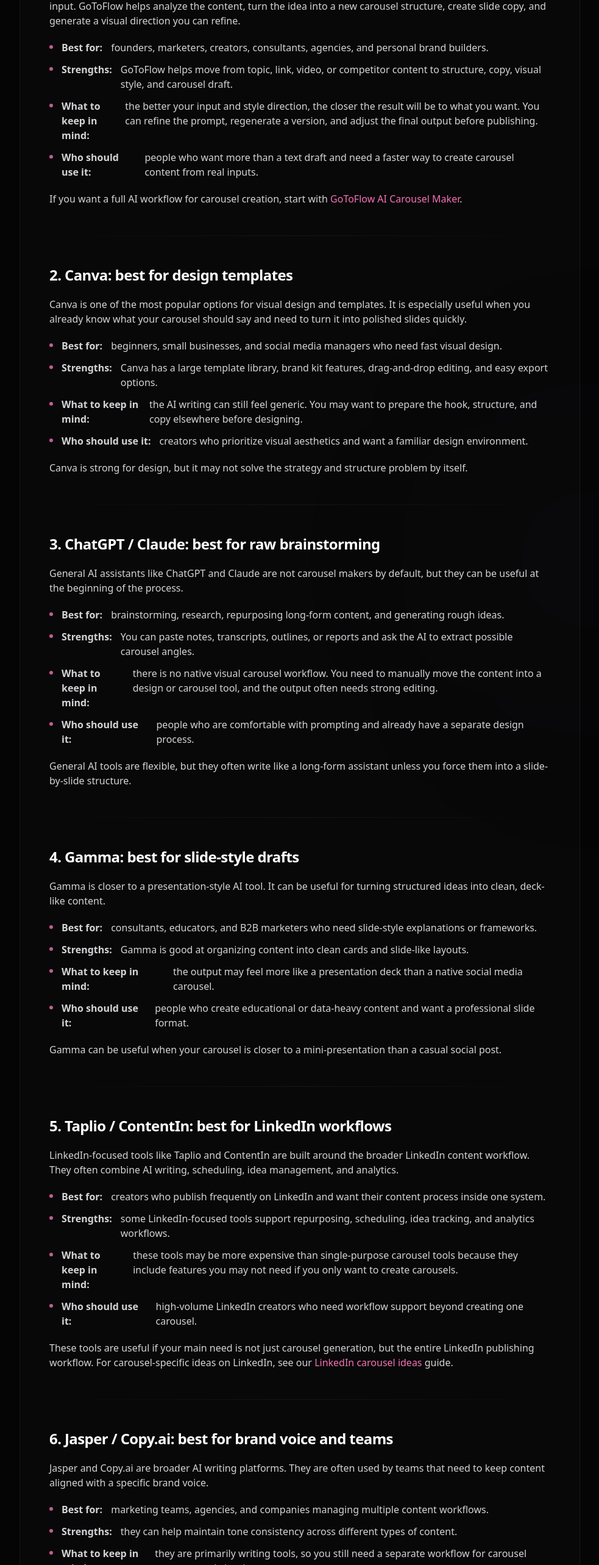
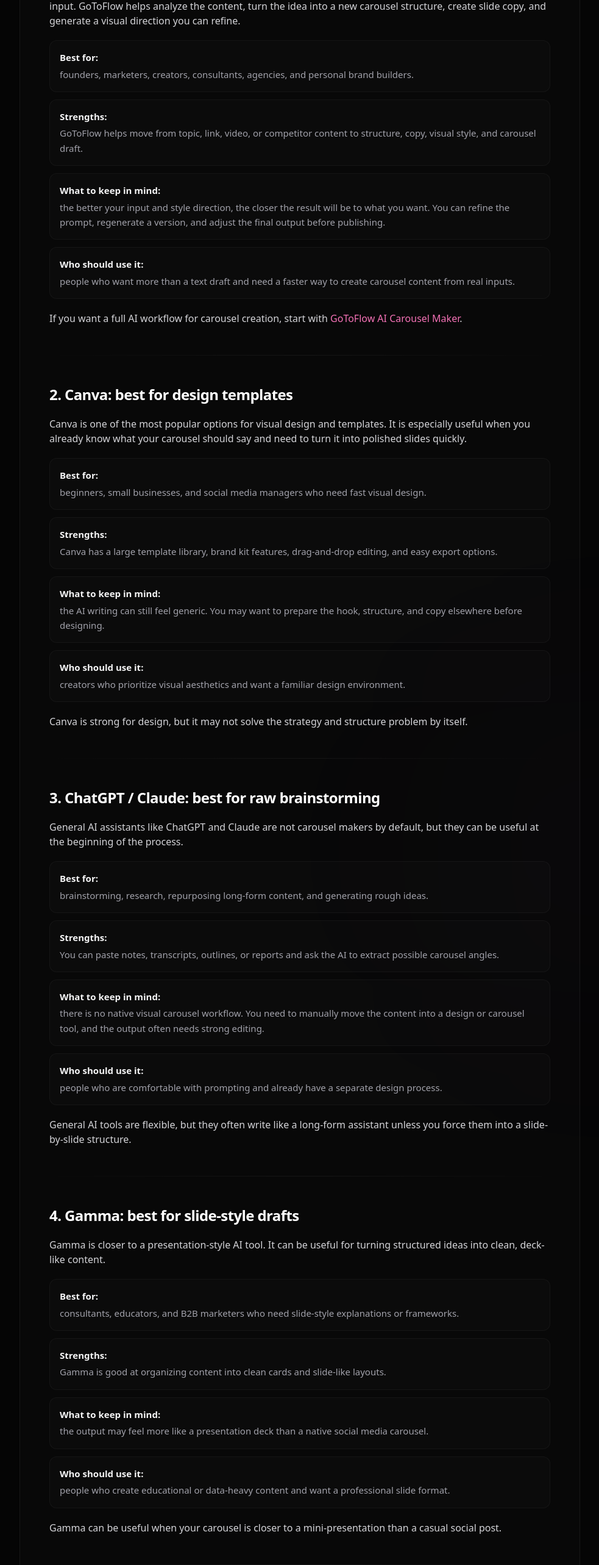
Before and after one commit to matteimikeska49-bot/gtf, a React (Vite) app: page /blog/best-ai-carousel-generators in a window 1280 px wide. Shown: the part 5219-7785 px from the top of the page at 61% size, without its empty margins (148-1131 px from the left). Built offline with nearby package versions, Linux system fonts and the light colour scheme.

Commit message:
Fix blog tool detail readability

```diff
--- a/src/components/blog/BestAiCarouselGeneratorsPage.jsx
+++ b/src/components/blog/BestAiCarouselGeneratorsPage.jsx
@@ -303,12 +303,24 @@ const ArticleBody = () => (
       <p className="text-zinc-300 text-[15px] md:text-base leading-[1.85] mb-5">
         For example, you might find a competitor video that explains a topic well. Instead of manually watching it, taking notes, writing a new outline, and designing the carousel from scratch, you can use the video as an input. GoToFlow helps analyze the content, turn the idea into a new carousel structure, create slide copy, and generate a visual direction you can refine.
       </p>
-      <ul className="space-y-3 mb-5">
-        <li className="flex items-start gap-3.5 text-zinc-300 text-[15px] md:text-base leading-[1.7]"><span className="mt-2 w-1.5 h-1.5 rounded-full bg-pink-400/80 shrink-0" /><strong>Best for:</strong> founders, marketers, creators, consultants, agencies, and personal brand builders.</li>
-        <li className="flex items-start gap-3.5 text-zinc-300 text-[15px] md:text-base leading-[1.7]"><span className="mt-2 w-1.5 h-1.5 rounded-full bg-pink-400/80 shrink-0" /><strong>Strengths:</strong> GoToFlow helps move from topic, link, video, or competitor content to structure, copy, visual style, and carousel draft.</li>
-        <li className="flex items-start gap-3.5 text-zinc-300 text-[15px] md:text-base leading-[1.7]"><span className="mt-2 w-1.5 h-1.5 rounded-full bg-pink-400/80 shrink-0" /><strong>What to keep in mind:</strong> the better your input and style direction, the closer the result will be to what you want. You can refine the prompt, regenerate a version, and adjust the final output before publishing.</li>
-        <li className="flex items-start gap-3.5 text-zinc-300 text-[15px] md:text-base leading-[1.7]"><span className="mt-2 w-1.5 h-1.5 rounded-full bg-pink-400/80 shrink-0" /><strong>Who should use it:</strong> people who want more than a text draft and need a faster way to create carousel content from real inputs.</li>
-      </ul>
+      <div className="space-y-3 mb-5">
+        <div className="p-4 rounded-xl border border-white/[0.04] bg-white/[0.015]">
+          <div className="text-zinc-100 font-semibold text-[15px] mb-1">Best for:</div>
+          <div className="text-zinc-400 text-[14px] md:text-[15px] leading-relaxed">founders, marketers, creators, consultants, agencies, and personal brand builders.</div>
+        </div>
+        <div className="p-4 rounded-xl border border-white/[0.04] bg-white/[0.015]">
+          <div className="text-zinc-100 font-semibold text-[15px] mb-1">Strengths:</div>
+          <div className="text-zinc-400 text-[14px] md:text-[15px] leading-relaxed">GoToFlow helps move from topic, link, video, or competitor content to structure, copy, visual style, and carousel draft.</div>
+        </div>
+        <div className="p-4 rounded-xl border border-white/[0.04] bg-white/[0.015]">
+          <div className="text-zinc-100 font-semibold text-[15px] mb-1">What to keep in mind:</div>
+          <div className="text-zinc-400 text-[14px] md:text-[15px] leading-relaxed">the better your input and style direction, the closer the result will be to what you want. You can refine the prompt, regenerate a version, and adjust the final output before publishing.</div>
+        </div>
+        <div className="p-4 rounded-xl border border-white/[0.04] bg-white/[0.015]">
+          <div className="text-zinc-100 font-semibold text-[15px] mb-1">Who should use it:</div>
+          <div className="text-zinc-400 text-[14px] md:text-[15px] leading-relaxed">people who want more than a text draft and need a faster way to create carousel content from real inputs.</div>
+        </div>
+      </div>
       <p className="text-zinc-300 text-[15px] md:text-base leading-[1.85] mb-8">
         If you want a full AI workflow for carousel creation, start with <Link to="/ai-carousel-maker" className="text-pink-400 hover:underline">GoToFlow AI Carousel Maker</Link>.
       </p>
@@ -318,12 +330,24 @@ const ArticleBody = () => (
       <p className="text-zinc-300 text-[15px] md:text-base leading-[1.85] mb-5">
         Canva is one of the most popular options for visual design and templates. It is especially useful when you already know what your carousel should say and need to turn it into polished slides quickly.
       </p>
-      <ul className="space-y-3 mb-5">
-        <li className="flex items-start gap-3.5 text-zinc-300 text-[15px] md:text-base leading-[1.7]"><span className="mt-2 w-1.5 h-1.5 rounded-full bg-pink-400/80 shrink-0" /><strong>Best for:</strong> beginners, small businesses, and social media managers who need fast visual design.</li>
-        <li className="flex items-start gap-3.5 text-zinc-300 text-[15px] md:text-base leading-[1.7]"><span className="mt-2 w-1.5 h-1.5 rounded-full bg-pink-400/80 shrink-0" /><strong>Strengths:</strong> Canva has a large template library, brand kit features, drag-and-drop editing, and easy export options.</li>
-        <li className="flex items-start gap-3.5 text-zinc-300 text-[15px] md:text-base leading-[1.7]"><span className="mt-2 w-1.5 h-1.5 rounded-full bg-pink-400/80 shrink-0" /><strong>What to keep in mind:</strong> the AI writing can still feel generic. You may want to prepare the hook, structure, and copy elsewhere before designing.</li>
-        <li className="flex items-start gap-3.5 text-zinc-300 text-[15px] md:text-base leading-[1.7]"><span className="mt-2 w-1.5 h-1.5 rounded-full bg-pink-400/80 shrink-0" /><strong>Who should use it:</strong> creators who prioritize visual aesthetics and want a familiar design environment.</li>
-      </ul>
+      <div className="space-y-3 mb-5">
+        <div className="p-4 rounded-xl border border-white/[0.04] bg-white/[0.015]">
+          <div className="text-zinc-100 font-semibold text-[15px] mb-1">Best for:</div>
+          <div className="text-zinc-400 text-[14px] md:text-[15px] leading-relaxed">beginners, small businesses, and social media managers who need fast visual design.</div>
+        </div>
+        <div className="p-4 rounded-xl border border-white/[0.04] bg-white/[0.015]">
+          <div className="text-zinc-100 font-semibold text-[15px] mb-1">Strengths:</div>
+          <div className="text-zinc-400 text-[14px] md:text-[15px] leading-relaxed">Canva has a large template library, brand kit features, drag-and-drop editing, and easy export options.</div>
+        </div>
+        <div className="p-4 rounded-xl border border-white/[0.04] bg-white/[0.015]">
+          <div className="text-zinc-100 font-semibold text-[15px] mb-1">What to keep in mind:</div>
+          <div className="text-zinc-400 text-[14px] md:text-[15px] leading-relaxed">the AI writing can still feel generic. You may want to prepare the hook, structure, and copy elsewhere before designing.</div>
+        </div>
+        <div className="p-4 rounded-xl border border-white/[0.04] bg-white/[0.015]">
+          <div className="text-zinc-100 font-semibold text-[15px] mb-1">Who should use it:</div>
+          <div className="text-zinc-400 text-[14px] md:text-[15px] leading-relaxed">creators who prioritize visual aesthetics and want a familiar design environment.</div>
+        </div>
+      </div>
       <p className="text-zinc-300 text-[15px] md:text-base leading-[1.85] mb-8">
         Canva is strong for design, but it may not solve the strategy and structure problem by itself.
       </p>
@@ -333,12 +357,24 @@ const ArticleBody = () => (
       <p className="text-zinc-300 text-[15px] md:text-base leading-[1.85] mb-5">
         General AI assistants like ChatGPT and Claude are not carousel makers by default, but they can be useful at the beginning of the process.
       </p>
-      <ul className="space-y-3 mb-5">
-        <li className="flex items-start gap-3.5 text-zinc-300 text-[15px] md:text-base leading-[1.7]"><span className="mt-2 w-1.5 h-1.5 rounded-full bg-pink-400/80 shrink-0" /><strong>Best for:</strong> brainstorming, research, repurposing long-form content, and generating rough ideas.</li>
-        <li className="flex items-start gap-3.5 text-zinc-300 text-[15px] md:text-base leading-[1.7]"><span className="mt-2 w-1.5 h-1.5 rounded-full bg-pink-400/80 shrink-0" /><strong>Strengths:</strong> You can paste notes, transcripts, outlines, or reports and ask the AI to extract possible carousel angles.</li>
-        <li className="flex items-start gap-3.5 text-zinc-300 text-[15px] md:text-base leading-[1.7]"><span className="mt-2 w-1.5 h-1.5 rounded-full bg-pink-400/80 shrink-0" /><strong>What to keep in mind:</strong> there is no native visual carousel workflow. You need to manually move the content into a design or carousel tool, and the output often needs strong editing.</li>
-        <li className="flex items-start gap-3.5 text-zinc-300 text-[15px] md:text-base leading-[1.7]"><span className="mt-2 w-1.5 h-1.5 rounded-full bg-pink-400/80 shrink-0" /><strong>Who should use it:</strong> people who are comfortable with prompting and already have a separate design process.</li>
-      </ul>
+      <div className="space-y-3 mb-5">
+        <div className="p-4 rounded-xl border border-white/[0.04] bg-white/[0.015]">
+          <div className="text-zinc-100 font-semibold text-[15px] mb-1">Best for:</div>
+          <div className="text-zinc-400 text-[14px] md:text-[15px] leading-relaxed">brainstorming, research, repurposing long-form content, and generating rough ideas.</div>
+        </div>
+        <div className="p-4 rounded-xl border border-white/[0.04] bg-white/[0.015]">
+          <div className="text-zinc-100 font-semibold text-[15px] mb-1">Strengths:</div>
+          <div className="text-zinc-400 text-[14px] md:text-[15px] leading-relaxed">You can paste notes, transcripts, outlines, or reports and ask the AI to extract possible carousel angles.</div>
+        </div>
+        <div className="p-4 rounded-xl border border-white/[0.04] bg-white/[0.015]">
+          <div className="text-zinc-100 font-semibold text-[15px] mb-1">What to keep in mind:</div>
+          <div className="text-zinc-400 text-[14px] md:text-[15px] leading-relaxed">there is no native visual carousel workflow. You need to manually move the content into a design or carousel tool, and the output often needs strong editing.</div>
+        </div>
+        <div className="p-4 rounded-xl border border-white/[0.04] bg-white/[0.015]">
+          <div className="text-zinc-100 font-semibold text-[15px] mb-1">Who should use it:</div>
+          <div className="text-zinc-400 text-[14px] md:text-[15px] leading-relaxed">people who are comfortable with prompting and already have a separate design process.</div>
+        </div>
+      </div>
       <p className="text-zinc-300 text-[15px] md:text-base leading-[1.85] mb-8">
         General AI tools are flexible, but they often write like a long-form assistant unless you force them into a slide-by-slide structure.
       </p>
@@ -348,12 +384,24 @@ const ArticleBody = () => (
       <p className="text-zinc-300 text-[15px] md:text-base leading-[1.85] mb-5">
         Gamma is closer to a presentation-style AI tool. It can be useful for turning structured ideas into clean, deck-like content.
       </p>
-      <ul className="space-y-3 mb-5">
-        <li className="flex items-start gap-3.5 text-zinc-300 text-[15px] md:text-base leading-[1.7]"><span className="mt-2 w-1.5 h-1.5 rounded-full bg-pink-400/80 shrink-0" /><strong>Best for:</strong> consultants, educators, and B2B marketers who need slide-style explanations or frameworks.</li>
-        <li className="flex items-start gap-3.5 text-zinc-300 text-[15px] md:text-base leading-[1.7]"><span className="mt-2 w-1.5 h-1.5 rounded-full bg-pink-400/80 shrink-0" /><strong>Strengths:</strong> Gamma is good at organizing content into clean cards and slide-like layouts.</li>
-        <li className="flex items-start gap-3.5 text-zinc-300 text-[15px] md:text-base leading-[1.7]"><span className="mt-2 w-1.5 h-1.5 rounded-full bg-pink-400/80 shrink-0" /><strong>What to keep in mind:</strong> the output may feel more like a presentation deck than a native social media carousel.</li>
-        <li className="flex items-start gap-3.5 text-zinc-300 text-[15px] md:text-base leading-[1.7]"><span className="mt-2 w-1.5 h-1.5 rounded-full bg-pink-400/80 shrink-0" /><strong>Who should use it:</strong> people who create educational or data-heavy content and want a professional slide format.</li>
-      </ul>
+      <div className="space-y-3 mb-5">
+        <div className="p-4 rounded-xl border border-white/[0.04] bg-white/[0.015]">
+          <div className="text-zinc-100 font-semibold text-[15px] mb-1">Best for:</div>
+          <div className="text-zinc-400 text-[14px] md:text-[15px] leading-relaxed">consultants, educators, and B2B marketers who need slide-style explanations or frameworks.</div>
+        </div>
+        <div className="p-4 rounded-xl border border-white/[0.04] bg-white/[0.015]">
+          <div className="text-zinc-100 font-semibold text-[15px] mb-1">Strengths:</div>
+          <div className="text-zinc-400 text-[14px] md:text-[15px] leading-relaxed">Gamma is good at organizing content into clean cards and slide-like layouts.</div>
+        </div>
+        <div className="p-4 rounded-xl border border-white/[0.04] bg-white/[0.015]">
+          <div className="text-zinc-100 font-semibold text-[15px] mb-1">What to keep in mind:</div>
+          <div className="text-zinc-400 text-[14px] md:text-[15px] leading-relaxed">the output may feel more like a presentation deck than a native social media carousel.</div>
+        </div>
+        <div className="p-4 rounded-xl border border-white/[0.04] bg-white/[0.015]">
+          <div className="text-zinc-100 font-semibold text-[15px] mb-1">Who should use it:</div>
+          <div className="text-zinc-400 text-[14px] md:text-[15px] leading-relaxed">people who create educational or data-heavy content and want a professional slide format.</div>
+        </div>
+      </div>
       <p className="text-zinc-300 text-[15px] md:text-base leading-[1.85] mb-8">
         Gamma can be useful when your carousel is closer to a mini-presentation than a casual social post.
       </p>
@@ -363,12 +411,24 @@ const ArticleBody = () => (
       <p className="text-zinc-300 text-[15px] md:text-base leading-[1.85] mb-5">
         LinkedIn-focused tools like Taplio and ContentIn are built around the broader LinkedIn content workflow. They often combine AI writing, scheduling, idea management, and analytics.
       </p>
-      <ul className="space-y-3 mb-5">
-        <li className="flex items-start gap-3.5 text-zinc-300 text-[15px] md:text-base leading-[1.7]"><span className="mt-2 w-1.5 h-1.5 rounded-full bg-pink-400/80 shrink-0" /><strong>Best for:</strong> creators who publish frequently on LinkedIn and want their content process inside one system.</li>
-        <li className="flex items-start gap-3.5 text-zinc-300 text-[15px] md:text-base leading-[1.7]"><span className="mt-2 w-1.5 h-1.5 rounded-full bg-pink-400/80 shrink-0" /><strong>Strengths:</strong> some LinkedIn-focused tools support repurposing, scheduling, idea tracking, and analytics workflows.</li>
-        <li className="flex items-start gap-3.5 text-zinc-300 text-[15px] md:text-base leading-[1.7]"><span className="mt-2 w-1.5 h-1.5 rounded-full bg-pink-400/80 shrink-0" /><strong>What to keep in mind:</strong> these tools may be more expensive than single-purpose carousel tools because they include features you may not need if you only want to create carousels.</li>
-        <li className="flex items-start gap-3.5 text-zinc-300 text-[15px] md:text-base leading-[1.7]"><span className="mt-2 w-1.5 h-1.5 rounded-full bg-pink-400/80 shrink-0" /><strong>Who should use it:</strong> high-volume LinkedIn creators who need workflow support beyond creating one carousel.</li>
-      </ul>
+      <div className="space-y-3 mb-5">
+        <div className="p-4 rounded-xl border border-white/[0.04] bg-white/[0.015]">
+          <div className="text-zinc-100 font-semibold text-[15px] mb-1">Best for:</div>
+          <div className="text-zinc-400 text-[14px] md:text-[15px] leading-relaxed">creators who publish frequently on LinkedIn and want their content process inside one system.</div>
+        </div>
+        <div className="p-4 rounded-xl border border-white/[0.04] bg-white/[0.015]">
+          <div className="text-zinc-100 font-semibold text-[15px] mb-1">Strengths:</div>
+          <div className="text-zinc-400 text-[14px] md:text-[15px] leading-relaxed">some LinkedIn-focused tools support repurposing, scheduling, idea tracking, and analytics workflows.</div>
+        </div>
+        <div className="p-4 rounded-xl border border-white/[0.04] bg-white/[0.015]">
+          <div className="text-zinc-100 font-semibold text-[15px] mb-1">What to keep in mind:</div>
+          <div className="text-zinc-400 text-[14px] md:text-[15px] leading-relaxed">these tools may be more expensive than single-purpose carousel tools because they include features you may not need if you only want to create carousels.</div>
+        </div>
+        <div className="p-4 rounded-xl border border-white/[0.04] bg-white/[0.015]">
+          <div className="text-zinc-100 font-semibold text-[15px] mb-1">Who should use it:</div>
+          <div className="text-zinc-400 text-[14px] md:text-[15px] leading-relaxed">high-volume LinkedIn creators who need workflow support beyond creating one carousel.</div>
+        </div>
+      </div>
       <p className="text-zinc-300 text-[15px] md:text-base leading-[1.85] mb-8">
         These tools are useful if your main need is not just carousel generation, but the entire LinkedIn publishing workflow. For carousel-specific ideas on LinkedIn, see our <Link to="/blog/linkedin-carousel-ideas" className="text-pink-400 hover:underline">LinkedIn carousel ideas</Link> guide.
       </p>
@@ -378,12 +438,24 @@ const ArticleBody = () => (
       <p className="text-zinc-300 text-[15px] md:text-base leading-[1.85] mb-5">
         Jasper and Copy.ai are broader AI writing platforms. They are often used by teams that need to keep content aligned with a specific brand voice.
       </p>
-      <ul className="space-y-3 mb-5">
-        <li className="flex items-start gap-3.5 text-zinc-300 text-[15px] md:text-base leading-[1.7]"><span className="mt-2 w-1.5 h-1.5 rounded-full bg-pink-400/80 shrink-0" /><strong>Best for:</strong> marketing teams, agencies, and companies managing multiple content workflows.</li>
-        <li className="flex items-start gap-3.5 text-zinc-300 text-[15px] md:text-base leading-[1.7]"><span className="mt-2 w-1.5 h-1.5 rounded-full bg-pink-400/80 shrink-0" /><strong>Strengths:</strong> they can help maintain tone consistency across different types of content.</li>
-        <li className="flex items-start gap-3.5 text-zinc-300 text-[15px] md:text-base leading-[1.7]"><span className="mt-2 w-1.5 h-1.5 rounded-full bg-pink-400/80 shrink-0" /><strong>What to keep in mind:</strong> they are primarily writing tools, so you still need a separate workflow for carousel structure and visual output.</li>
-        <li className="flex items-start gap-3.5 text-zinc-300 text-[15px] md:text-base leading-[1.7]"><span className="mt-2 w-1.5 h-1.5 rounded-full bg-pink-400/80 shrink-0" /><strong>Who should use it:</strong> teams that need scalable copy generation and brand voice control.</li>
-      </ul>
+      <div className="space-y-3 mb-5">
+        <div className="p-4 rounded-xl border border-white/[0.04] bg-white/[0.015]">
+          <div className="text-zinc-100 font-semibold text-[15px] mb-1">Best for:</div>
+          <div className="text-zinc-400 text-[14px] md:text-[15px] leading-relaxed">marketing teams, agencies, and companies managing multiple content workflows.</div>
+        </div>
+        <div className="p-4 rounded-xl border border-white/[0.04] bg-white/[0.015]">
+          <div className="text-zinc-100 font-semibold text-[15px] mb-1">Strengths:</div>
+          <div className="text-zinc-400 text-[14px] md:text-[15px] leading-relaxed">they can help maintain tone consistency across different types of content.</div>
+        </div>
+        <div className="p-4 rounded-xl border border-white/[0.04] bg-white/[0.015]">
+          <div className="text-zinc-100 font-semibold text-[15px] mb-1">What to keep in mind:</div>
+          <div className="text-zinc-400 text-[14px] md:text-[15px] leading-relaxed">they are primarily writing tools, so you still need a separate workflow for carousel structure and visual output.</div>
+        </div>
+        <div className="p-4 rounded-xl border border-white/[0.04] bg-white/[0.015]">
+          <div className="text-zinc-100 font-semibold text-[15px] mb-1">Who should use it:</div>
+          <div className="text-zinc-400 text-[14px] md:text-[15px] leading-relaxed">teams that need scalable copy generation and brand voice control.</div>
+        </div>
+      </div>
       <p className="text-zinc-300 text-[15px] md:text-base leading-[1.85] mb-8">
         These tools can be valuable for teams, but they are not always the fastest path from idea to finished carousel.
       </p>
@@ -393,12 +465,24 @@ const ArticleBody = () => (
       <p className="text-zinc-300 text-[15px] md:text-base leading-[1.85] mb-5">
         Figma is not an AI carousel generator in the writing sense, but it is a strong option for teams that want a custom carousel system.
       </p>
-      <ul className="space-y-3 mb-5">
-        <li className="flex items-start gap-3.5 text-zinc-300 text-[15px] md:text-base leading-[1.7]"><span className="mt-2 w-1.5 h-1.5 rounded-full bg-pink-400/80 shrink-0" /><strong>Best for:</strong> professional designers and agencies that need full visual control.</li>
-        <li className="flex items-start gap-3.5 text-zinc-300 text-[15px] md:text-base leading-[1.7]"><span className="mt-2 w-1.5 h-1.5 rounded-full bg-pink-400/80 shrink-0" /><strong>Strengths:</strong> you can build reusable components, create custom design systems, and maintain a unique visual identity.</li>
-        <li className="flex items-start gap-3.5 text-zinc-300 text-[15px] md:text-base leading-[1.7]"><span className="mt-2 w-1.5 h-1.5 rounded-full bg-pink-400/80 shrink-0" /><strong>What to keep in mind:</strong> it has a steeper learning curve and does not solve the writing or structure problem by itself.</li>
-        <li className="flex items-start gap-3.5 text-zinc-300 text-[15px] md:text-base leading-[1.7]"><span className="mt-2 w-1.5 h-1.5 rounded-full bg-pink-400/80 shrink-0" /><strong>Who should use it:</strong> design-led teams that want carousels to look completely different from standard templates.</li>
-      </ul>
+      <div className="space-y-3 mb-5">
+        <div className="p-4 rounded-xl border border-white/[0.04] bg-white/[0.015]">
+          <div className="text-zinc-100 font-semibold text-[15px] mb-1">Best for:</div>
+          <div className="text-zinc-400 text-[14px] md:text-[15px] leading-relaxed">professional designers and agencies that need full visual control.</div>
+        </div>
+        <div className="p-4 rounded-xl border border-white/[0.04] bg-white/[0.015]">
+          <div className="text-zinc-100 font-semibold text-[15px] mb-1">Strengths:</div>
+          <div className="text-zinc-400 text-[14px] md:text-[15px] leading-relaxed">you can build reusable components, create custom design systems, and maintain a unique visual identity.</div>
+        </div>
+        <div className="p-4 rounded-xl border border-white/[0.04] bg-white/[0.015]">
+          <div className="text-zinc-100 font-semibold text-[15px] mb-1">What to keep in mind:</div>
+          <div className="text-zinc-400 text-[14px] md:text-[15px] leading-relaxed">it has a steeper learning curve and does not solve the writing or structure problem by itself.</div>
+        </div>
+        <div className="p-4 rounded-xl border border-white/[0.04] bg-white/[0.015]">
+          <div className="text-zinc-100 font-semibold text-[15px] mb-1">Who should use it:</div>
+          <div className="text-zinc-400 text-[14px] md:text-[15px] leading-relaxed">design-led teams that want carousels to look completely different from standard templates.</div>
+        </div>
+      </div>
       <p className="text-zinc-300 text-[15px] md:text-base leading-[1.85] mb-14 md:mb-16">
         Figma is powerful when you already have the content and want full control over how it looks.
       </p>
```
Also changed, not shown: 29 other files (tests, documents, lock files or other folders).
